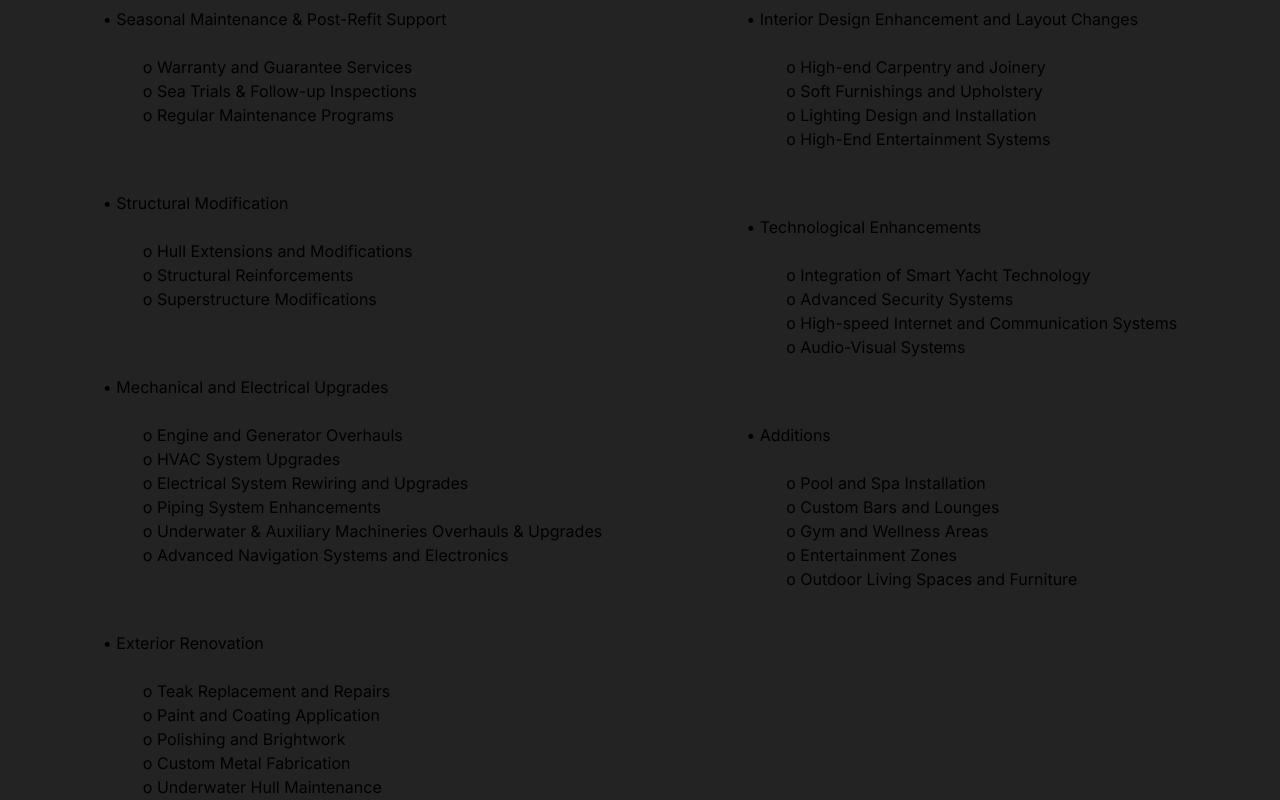
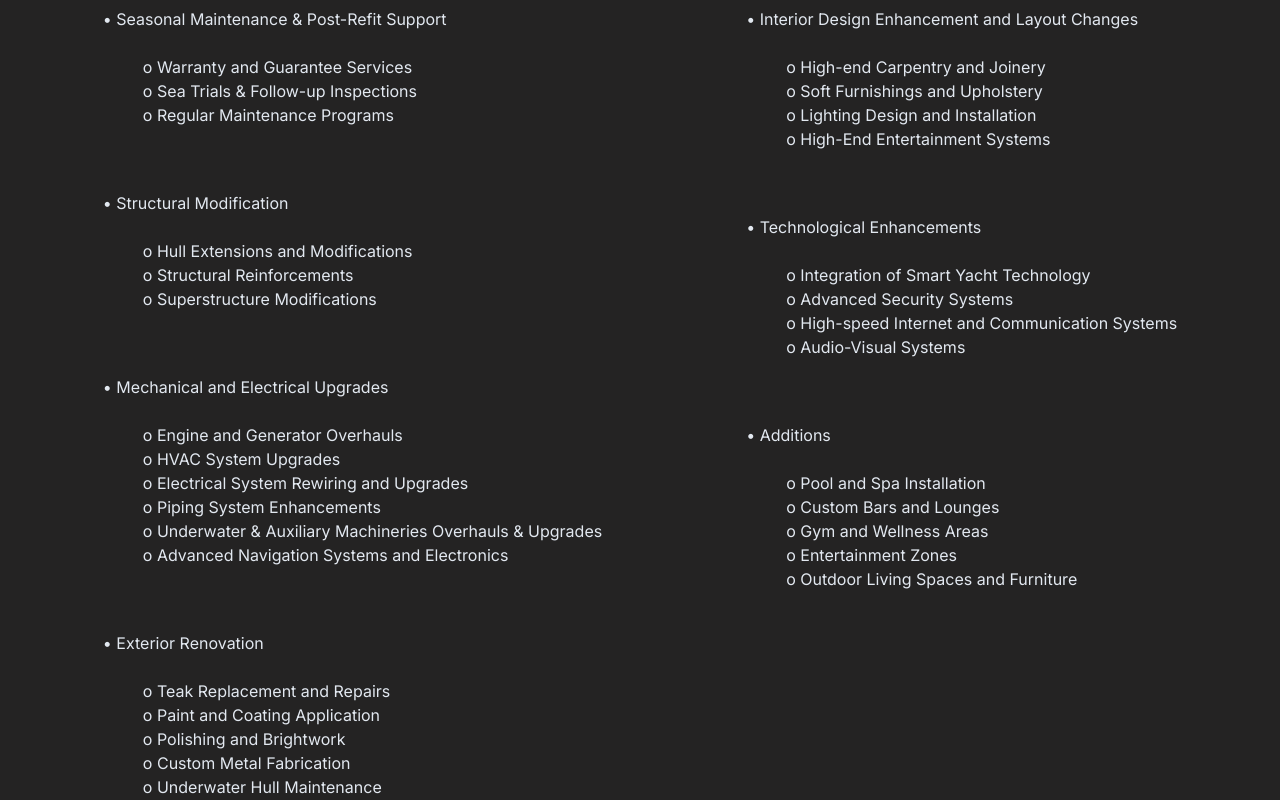
Before and after one commit to SimoSabev/vega-ns, a Next.js app: page /pages/Engineering in a window 1280 px wide. Shown: the part 960-1760 px from the top of the page. Built offline with nearby package versions, Linux system fonts and the light colour scheme.

Commit message:
fixing font on laptop

```diff
--- a/app/pages/Engineering/page.tsx
+++ b/app/pages/Engineering/page.tsx
@@ -24,11 +24,11 @@ const Service2 = () => {
       </div>
 
       <div className=" py-16 flex flex-col justify-center items-center">
-        <h1 className="  text-3xl pb-2 uppercase ">
+        <h1 className="  text-3xl pb-2 uppercase text-slate-200">
           TECHNICAL AND ENGINEERING SERVICES
         </h1>
         <div className=" w-[35vw] border-b-2 border-slate-200"></div>
-        <p className=" mt-16 text-justify max-w-xl">
+        <p className=" mt-16 text-justify max-w-xl text-slate-200">
           The technical services and expertise are essential for the successful
           execution of any yacht refit project. Each area requires specialized
           knowledge and experience to ensure that the refit meets the highest
@@ -39,96 +39,96 @@ const Service2 = () => {
 
         <div className=" flex justify-center items-start gap-36">
           <ul className=" mt-24 max-w-xl">
-            <li>
+            <li className=" text-slate-200">
               • Seasonal Maintenance & Post-Refit Support
               <ul className=" ml-10 mb-10">
                 &nbsp;
-                <li>o Warranty and Guarantee Services</li>
-                <li>o Sea Trials & Follow-up Inspections</li>
-                <li>o Regular Maintenance Programs</li>
+                <li className=" text-slate-200">o Warranty and Guarantee Services</li>
+                <li className=" text-slate-200">o Sea Trials & Follow-up Inspections</li>
+                <li className=" text-slate-200">o Regular Maintenance Programs</li>
               </ul>
             </li>
 
             <br />
 
-            <li>
+            <li className=" text-slate-200">
               • Structural Modification
               <ul className=" ml-10 mb-10">
                 &nbsp;
-                <li>o Hull Extensions and Modifications </li>
-                <li>o Structural Reinforcements </li>
-                <li>o Superstructure Modifications</li>
+                <li className=" text-slate-200">o Hull Extensions and Modifications </li>
+                <li className=" text-slate-200">o Structural Reinforcements </li>
+                <li className=" text-slate-200">o Superstructure Modifications</li>
               </ul>
             </li>
 
             <br />
 
-            <li>
+            <li className=" text-slate-200">
               • Mechanical and Electrical Upgrades
               <ul className=" ml-10 mb-10">
                 &nbsp;
-                <li>o Engine and Generator Overhauls</li>
-                <li>o HVAC System Upgrades</li>
-                <li>o Electrical System Rewiring and Upgrades</li>
-                <li>o Piping System Enhancements</li>
-                <li>
+                <li className=" text-slate-200">o Engine and Generator Overhauls</li>
+                <li className=" text-slate-200">o HVAC System Upgrades</li>
+                <li className=" text-slate-200">o Electrical System Rewiring and Upgrades</li>
+                <li className=" text-slate-200">o Piping System Enhancements</li>
+                <li className=" text-slate-200">
                   o Underwater & Auxiliary Machineries Overhauls & Upgrades
                 </li>
-                <li>o Advanced Navigation Systems and Electronics</li>
+                <li className=" text-slate-200">o Advanced Navigation Systems and Electronics</li>
               </ul>
             </li>
 
             <br />
 
-            <li>
+            <li className=" text-slate-200">
               • Exterior Renovation
               <ul className=" ml-10 mb-10">
                 &nbsp;
-                <li>o Teak Replacement and Repairs</li>
-                <li>o Paint and Coating Application</li>
-                <li>o Polishing and Brightwork</li>
-                <li>o Custom Metal Fabrication</li>
-                <li>o Underwater Hull Maintenance</li>
+                <li className=" text-slate-200">o Teak Replacement and Repairs</li>
+                <li className=" text-slate-200">o Paint and Coating Application</li>
+                <li className=" text-slate-200">o Polishing and Brightwork</li>
+                <li className=" text-slate-200">o Custom Metal Fabrication</li>
+                <li className=" text-slate-200">o Underwater Hull Maintenance</li>
               </ul>
             </li>
           </ul>
 
           <ul className=" mt-24 max-w-xl ">
-            <li>
+            <li className=" text-slate-200">
               • Interior Design Enhancement and Layout Changes
               <ul className=" ml-10 mb-10">
                 &nbsp;
-                <li>o High-end Carpentry and Joinery</li>
-                <li>o Soft Furnishings and Upholstery</li>
-                <li>o Lighting Design and Installation</li>
-                <li>o High-End Entertainment Systems</li>
+                <li className=" text-slate-200">o High-end Carpentry and Joinery</li>
+                <li className=" text-slate-200">o Soft Furnishings and Upholstery</li>
+                <li className=" text-slate-200">o Lighting Design and Installation</li>
+                <li className=" text-slate-200">o High-End Entertainment Systems</li>
               </ul>
             </li>
 
             <br />
 
-            <li>
+            <li className=" text-slate-200">
               • Technological Enhancements
               <ul className=" ml-10 mb-10">
                 &nbsp;
-                <li>o Integration of Smart Yacht Technology</li>
-                <li>o Advanced Security Systems</li>
-                <li>o High-speed Internet and Communication Systems</li>
-                <li>o Audio-Visual Systems</li>
+                <li className=" text-slate-200">o Integration of Smart Yacht Technology</li>
+                <li className=" text-slate-200">o Advanced Security Systems</li>
+                <li className=" text-slate-200">o High-speed Internet and Communication Systems</li>
+                <li className=" text-slate-200">o Audio-Visual Systems</li>
               </ul>
             </li>
 
             <br />
 
-            <li>
+            <li className=" text-slate-200">
               • Additions
               <ul className=" ml-10 mb-10">
                 &nbsp;
-                <li>o Pool and Spa Installation</li>
-                <li>o Custom Bars and Lounges</li>
-                <li>o Gym and Wellness Areas</li>
-                <li>o Entertainment Zones </li>
-                <li>o Outdoor Living Spaces and Furniture</li>
+                <li className=" text-slate-200">o Pool and Spa Installation</li>
+                <li className=" text-slate-200">o Custom Bars and Lounges</li>
+                <li className=" text-slate-200">o Gym and Wellness Areas</li>
+                <li className=" text-slate-200">o Entertainment Zones </li>
+                <li className=" text-slate-200">o Outdoor Living Spaces and Furniture</li>
               </ul>
             </li>
           </ul>
--- a/app/pages/Sustainability/page.tsx
+++ b/app/pages/Sustainability/page.tsx
@@ -24,11 +24,11 @@ const Service3 = () => {
       </div>
 
       <div className=" py-16 flex flex-col justify-center items-center">
-        <h1 className="  text-3xl pb-2 uppercase ">
+        <h1 className="  text-3xl pb-2 uppercase text-slate-200">
           Regulatory Compliance & Sustainability Upgrades
         </h1>
         <div className=" w-[35vw] border-b-2 border-slate-200"></div>
-        <p className=" mt-16 text-justify max-w-xl">
+        <p className=" mt-16 text-justify max-w-xl text-slate-200">
           Ensuring a yacht meets all regulatory requirements and incorporates
           sustainability practices is crucial for its operation and
           environmental impact. We have a deep expertise in regulatory
@@ -38,16 +38,16 @@ const Service3 = () => {
 
         <div className=" flex justify-center items-start gap-36">
           <ul className=" mt-24 max-w-xl">
-            <li>
+            <li className=" text-slate-200">
               • Ensuring Compliance with International Maritime Regulations –
               Managing and updating all necessaty paperwork an certifications
             </li>
             <br />
-            <li>• Class Society Approvals</li>
+            <li className=" text-slate-200">• Class Society Approvals</li>
             <br />
-            <li>• Flag State Inspections and Certifications</li>
+            <li className=" text-slate-200">• Flag State Inspections and Certifications</li>
             <br />
-            <li>
+            <li className=" text-slate-200">
               • Safety Equipment Servicing and Certification – Implementing
               safety systems and protocos to meet or exceed international
               maritime safety standards, inclduing fire safety, life-saving
@@ -55,27 +55,27 @@ const Service3 = () => {
             </li>
           </ul>
           <ul className=" mt-24 max-w-xl ">
-            <li>
+            <li className=" text-slate-200">
               • Fuel Efficiency Improvements – Implementing compliant fuel
               systems
             </li>
             <br />
-            <li>
+            <li className=" text-slate-200">
               • Fostering direct communication and transparency, reporting,
               liaising effectively with all the parties involved, obtaining
               rapid responses, involving, and providing regular progress updates
               to the Owner’s team.
             </li>
             <br />
-            <li>
+            <li className=" text-slate-200">
               • Energy Efficiency – Upgrading to more efficient engines,
               propulsion systems, and generators to reduce fuel consumption and
               emissions
             </li>
             <br />
-            <li>
+            <li className=" text-slate-200">
               • <br />
-              <li>
+              <li className=" text-slate-200">
                 • Energy Efficiency – Upgrading to more efficient engines,
                 propulsion systems, and generators to reduce fuel consumption
                 and emissions
```
Also changed, not shown: app/pages/Financial/page.tsx (+15 -15 lines), app/pages/ISM/page.tsx (+22 -22 lines), app/pages/Operational/page.tsx (+10 -10 lines).
